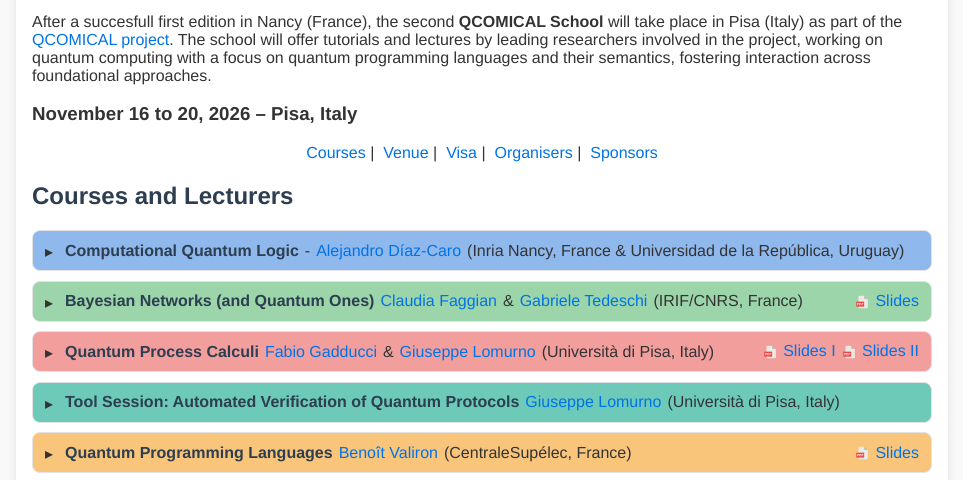
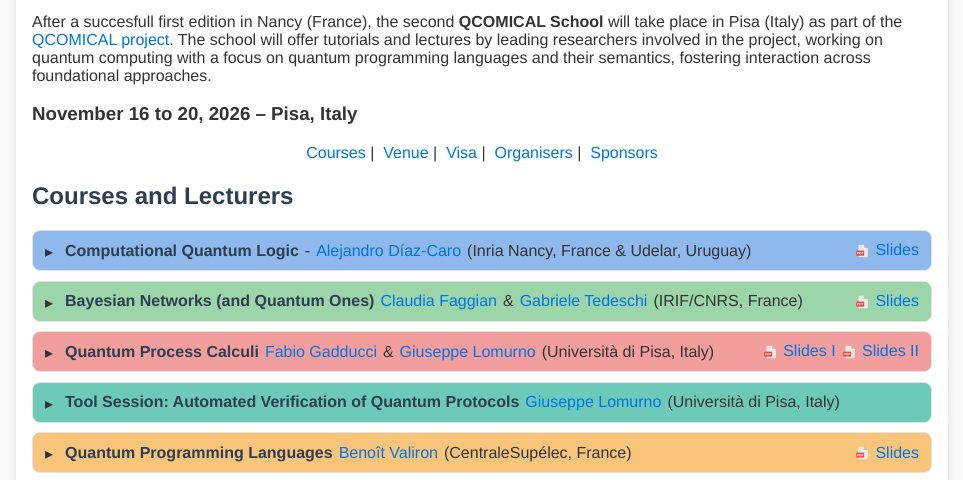
Before and after one commit to qcomical2026/qcomical2026.github.io, a plain HTML site: page index.html in a window 1280 px wide. Shown: the part 300-780 px from the top of the page, without its empty margins (158-1121 px from the left). Drawn offline with Linux system fonts and the light colour scheme.

Commit message:
slides alejandro

```diff
--- a/index.html
+++ b/index.html
@@ -41,10 +41,10 @@
 	  <span class="left">
 	    <span class="course-title">Computational Quantum Logic</span> -
 	     <a href="https://members.loria.fr/adiazcaro/" target="_blank">Alejandro D&iacute;az-Caro</a>
-	     (Inria Nancy, France & Universidad de la República, Uruguay)
+	     (Inria Nancy, France & Udelar, Uruguay)
 	  </span>
 	  <span class="right">
-	    <!--<a href="caro" class="pdf" target="_blank">Slides</a>-->
+	    <a href="alejandro.pdf" class="pdf" target="_blank">Slides</a>
 	  </span>
 	</summary>
 	<div class="abstract">
```
Also changed, not shown: 1 other file.
